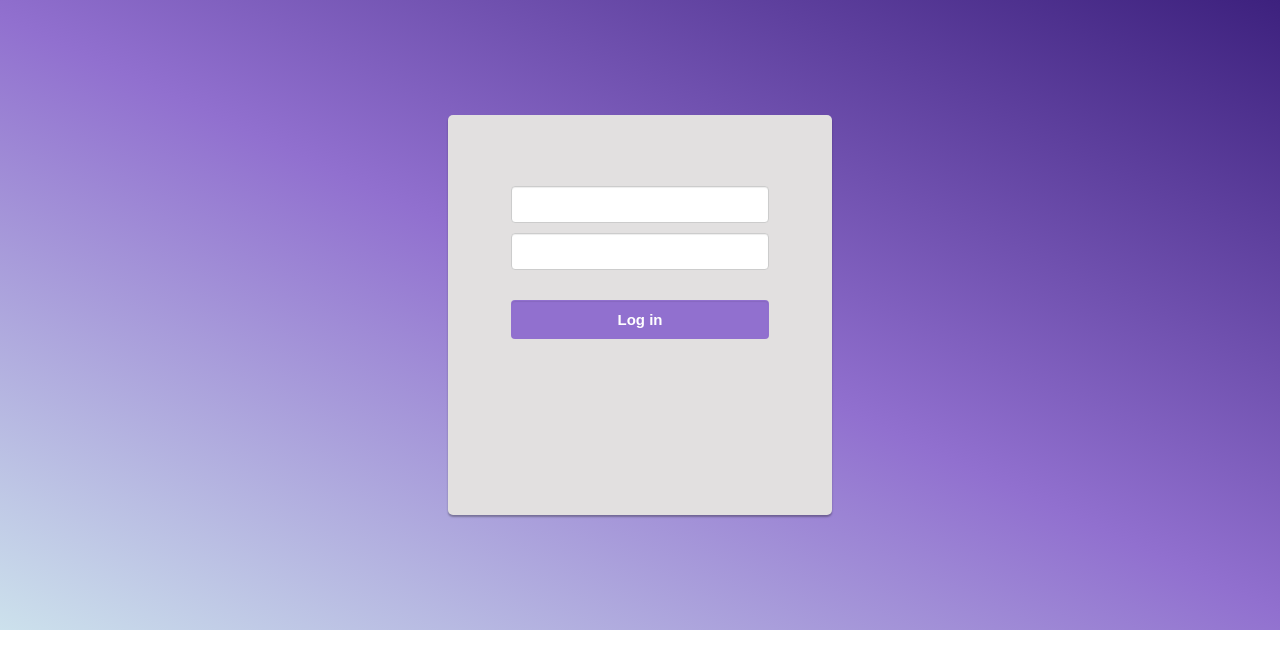
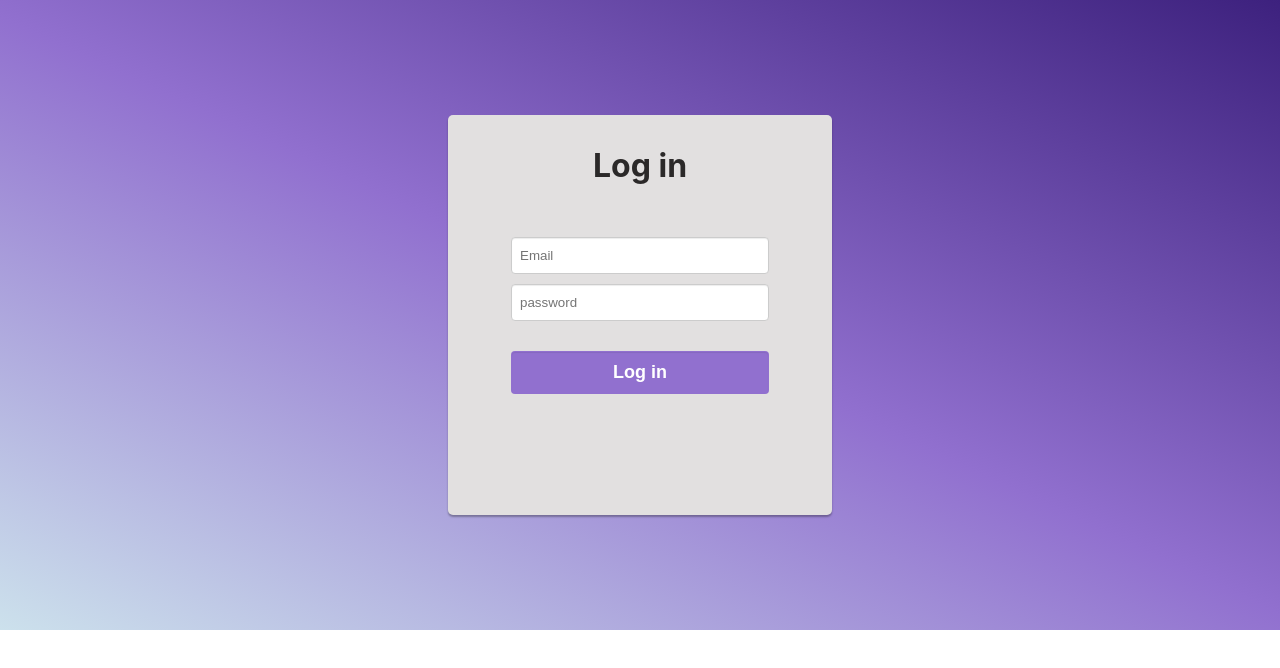
Before and after one commit to maryamf93/React-chat-app, a React (Create React App) app in the folder my-app/: page / in a window 1280 px wide. Shown: the top 668 px of the page. Built offline with nearby package versions, Linux system fonts and the light colour scheme.

Commit message:
change login form

```diff
--- a/my-app/src/App.css
+++ b/my-app/src/App.css
@@ -4,19 +4,23 @@
 
 .App {
   text-align: center;
+
 }
 
+/* Styling to Forms Elements */
 .container {
   width: 30%;
   height: 400px;
   margin: 115px auto;
-  padding: 20px;
+  padding: 10px 20px;
   background: #e2e0e0;
   box-shadow: 0px 2px 2px #0000004d;
   border-radius: 5px;
+  text-align: center;
+  color: #2b2929
 }
 
-.inputBox {
+.input-box {
   display: block;
   width: 75%;
   padding: 10px 8px;
@@ -28,7 +32,7 @@
 
 .submit {
   border: 1px solid transparent;
-  font-size: 15px;
+  font-size: 18px;
   font-weight: bold;
   color: #fff;
   background-color: #9170cf;
@@ -36,7 +40,8 @@
 }
 
 .submit:hover {
-  background-color: #3d217e
+  background-color: #3d217e;
+  transition: all 0.7s ease;
 }
 
 .App-logo {
--- a/my-app/src/Components/Forms/Input.js
+++ b/my-app/src/Components/Forms/Input.js
@@ -4,7 +4,12 @@ class Input extends React.Component {
     render() {
         return (
             <div >
-                <input className='inputBox' />
+                <span>
+                    <i>
+
+                    </i>
+                </span>
+                <input className='input-box'  />
             </div>
         );
     }
--- a/my-app/src/Components/Forms/Login.js
+++ b/my-app/src/Components/Forms/Login.js
@@ -7,12 +7,22 @@ class Login extends React.Component {
         return (
             <div className='container' >
                 <h1>
-
+                    Log in
                 </h1>
                 <img className='logo' />
-                <Input />
-                <Input />
-                <button className='submit inputBox' >
+                <input
+                    className='input-box'
+                    type='email'
+                    placeholder='Email'
+                    value={this.props.email}
+                />
+                <input
+                    className='input-box'
+                    type='password'
+                    placeholder='password'
+                    value={this.props.password}
+                />
+                <button className='submit input-box' >
                     Log in
                 </button>
             </div>
--- a/my-app/src/index.css
+++ b/my-app/src/index.css
@@ -7,7 +7,8 @@ body {
   -webkit-font-smoothing: antialiased;
   -moz-osx-font-smoothing: grayscale;
   background-image: linear-gradient(25deg, #cce1ec, #9170cf, #3d217e);
-  background-repeat: no-repeat
+  background-repeat: no-repeat;
+  font-size: 16px;
 }
 
 code {
```
